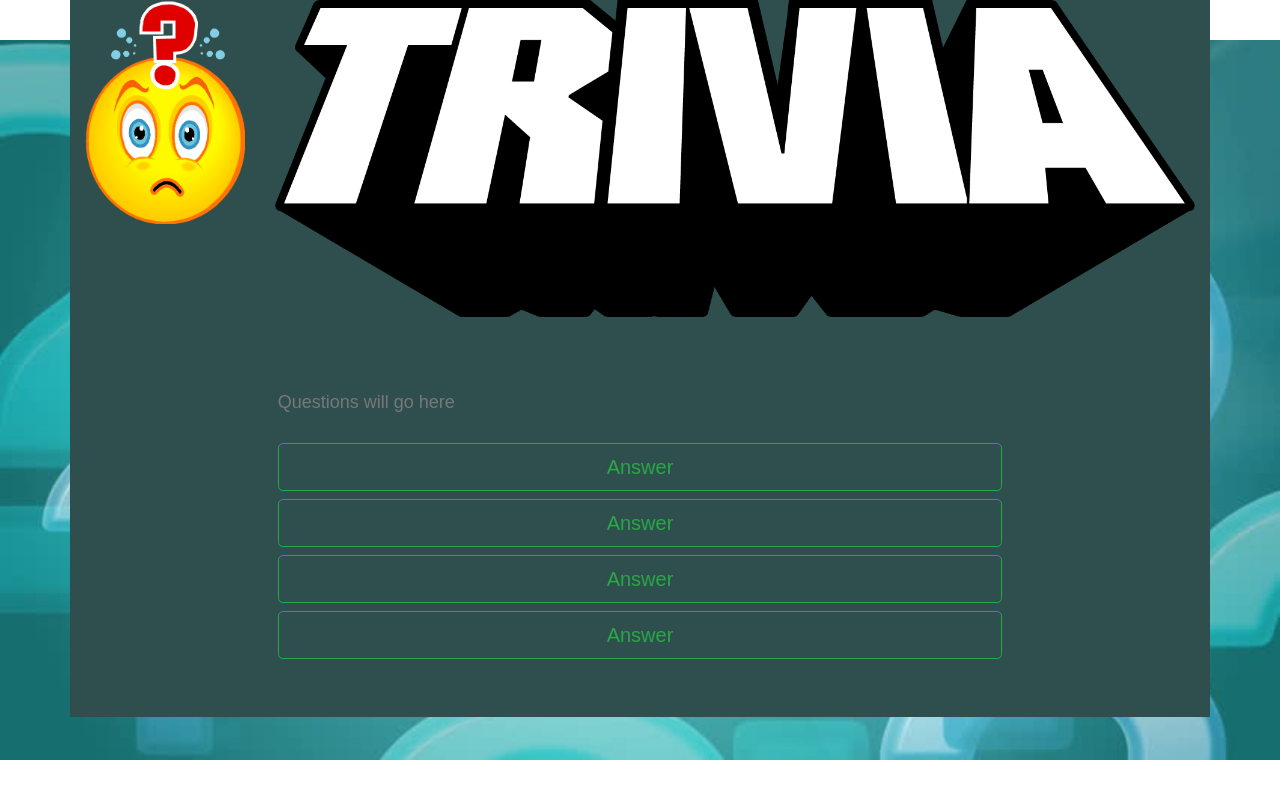
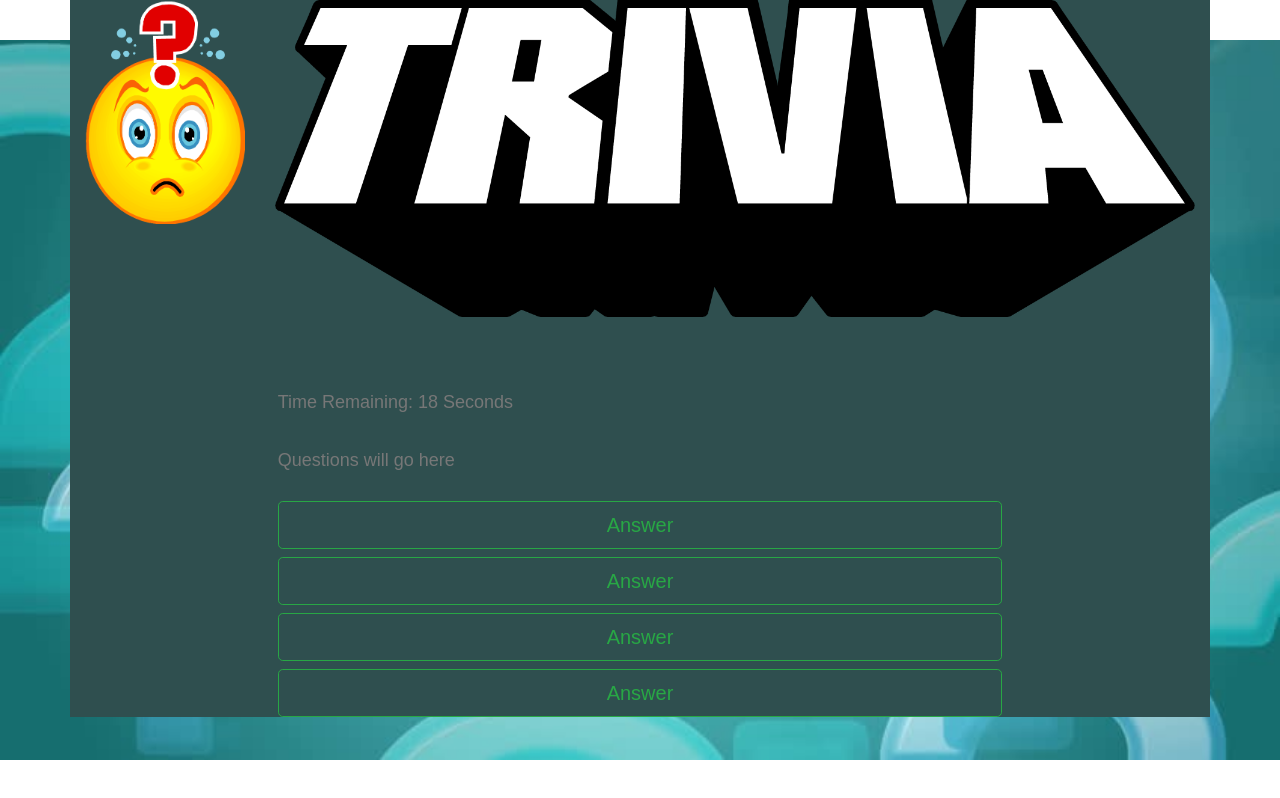
Before and after one commit to Tim-Shaffer/TriviaGame, a plain HTML site: page index.html in a window 1280 px wide. Both pictures are taken after a click on the button "Start". Drawn offline with nearby package versions, Linux system fonts and the light colour scheme.

Commit message:
added timer logic found in the interval activity.  Verify flow on time's up

```diff
--- a/assets/javascript/app.js
+++ b/assets/javascript/app.js
@@ -2,6 +2,11 @@
 // Variable showAnswer will hold the setInterval for time to show the Answer
 var showAnswer;
 var showQuestion;
+//  Variable that will hold our interval ID when we execute
+//  the "run" function
+var intervalId;
+
+var number = 20;
 
 // --------------------------------------------------------------------------------------
 // function to initially load the game when start button is clicked or reload when the restart is clicked
@@ -25,11 +30,13 @@ function displayQuestion() {
     clearInterval(showAnswer);
     $(".answer-section").hide();
 
+    $(".question-section").show();
     // Set the Question Timer Interval to 20 seconds
-    showQuestion = setInterval(displayAnswer, 5000);
-    $(".question-section").show();
+    number = 20;
+    clearInterval(showQuestion);
+    showQuestion = setInterval(decrement, 1000);
 
-}
+};
 
 function displayAnswer() {
 
@@ -41,7 +48,30 @@ function displayAnswer() {
     // Allow the Answer Information to display for 5 seconds
     showAnswer = setInterval(displayQuestion, 5000);
 
-}
+};
+
+//  The decrement function.
+function decrement() {
+
+    //  Decrease number by one.
+    number--;
+
+    //  Show the number in the #timer-display tag.
+    $("#timer-display").html("<p>Time Remaining:  " + number + " Seconds</p>");
+
+    if (number === 0) {
+
+        clearInterval(displayQuestion);
+        displayAnswer();
+
+      };
+
+};
+
+
+
+
+
 
 // --------------------------------------------------------------------------------------
 // This function enacts when the html document has been loaded and is ready
--- a/index.html
+++ b/index.html
@@ -63,6 +63,13 @@
                             <div class="row p-1">
                                 <div class="col-sm-2"></div>
                                 <div class="col-sm-8">
+                                    <div id="timer-display"></div>
+                                </div>
+                                <div class="col-sm-2"></div>
+                            </div>
+                            <div class="row p-1">
+                                <div class="col-sm-2"></div>
+                                <div class="col-sm-8">
                                     <p id="question">Questions will go here </p>
                                 </div>
                                 <div class="col-sm-2"></div>
```
